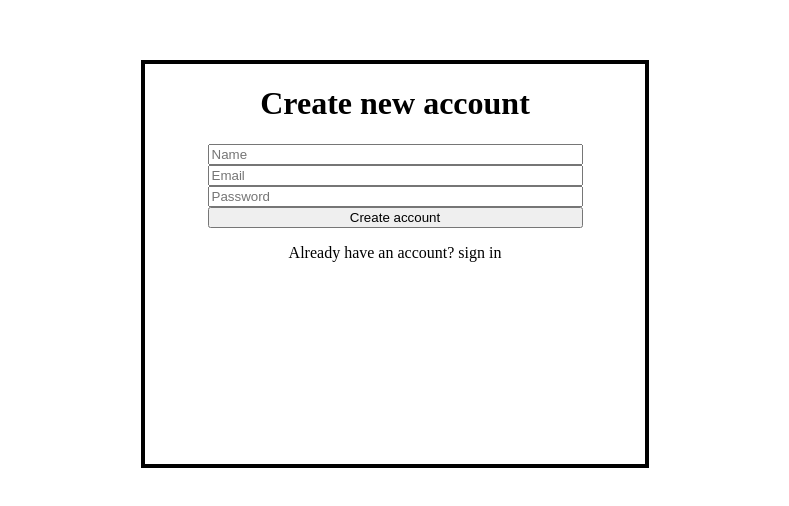
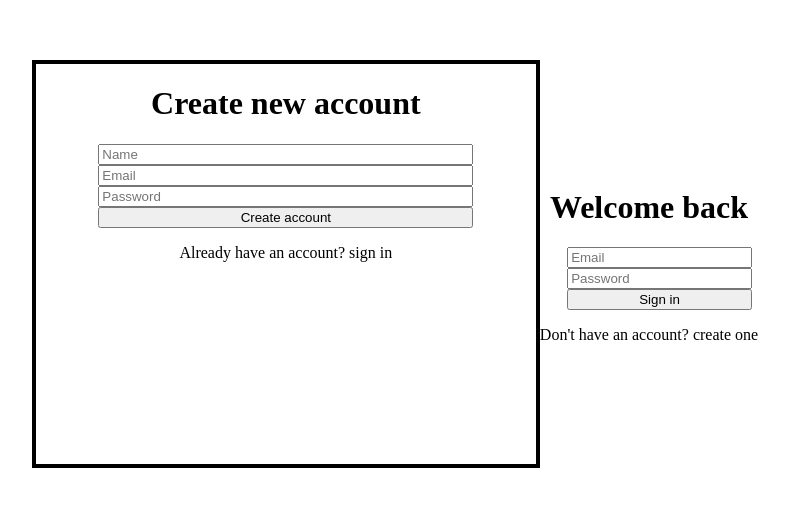
Before and after one commit to taine-rasmussen/Project-manager, a React (Create React App) app: page / in a window 1280 px wide. Shown: the part 144-650 px from the top of the page, without its empty margins (253-1042 px from the left). Built offline with nearby package versions, Linux system fonts and the light colour scheme.

Commit message:
built form for both account creation and user sign in

```diff
--- a/src/Components/Login/ExistingUser.jsx
+++ b/src/Components/Login/ExistingUser.jsx
@@ -3,7 +3,25 @@ import React from 'react'
 const ExistingUser = () => {
    return (
       <div>
-
+         <div className="user-form-container">
+            <div className='user-header'>
+               <h1>Welcome back</h1>
+            </div>
+            <form className='user-form'>
+               <input
+                  type="email"
+                  placeholder='Email'
+               />
+               <input
+                  type="password"
+                  placeholder='Password'
+               />
+               <button>Sign in</button>
+            </form>
+            <div className="form-footer">
+               <p>Don't have an account? <span>create one</span></p>
+            </div>
+         </div>
       </div>
    )
 }
--- a/src/Components/Login/Login.css
+++ b/src/Components/Login/Login.css
@@ -6,25 +6,25 @@
   align-items: center;
 }
 
-.newuser-container {
+.user-container {
   border: 4px solid #000;
   height: 400px;
   width: 500px;
 }
 
-.newuser-header {
+.user-header {
   width: 100%;
   display: flex;
   justify-content: center;
 }
 
-.newuser-form-container {
+.user-form-container {
   display: flex;
   flex-direction: column;
   align-items: center;
 }
 
-.newuser-form {
+.user-form {
   display: flex;
   flex-wrap: wrap;
   flex-direction: column;
--- a/src/Components/Login/Login.jsx
+++ b/src/Components/Login/Login.jsx
@@ -9,6 +9,7 @@ const Login = () => {
    return (
       <div className="login-container">
          <NewUser />
+         <ExistingUser />
       </div>
    )
 }
--- a/src/Components/Login/NewUser.jsx
+++ b/src/Components/Login/NewUser.jsx
@@ -1,13 +1,16 @@
 import React from 'react'
 
 const NewUser = () => {
+
+
+
    return (
-      <div className="newuser-container">
-         <div className="newuser-form-container">
-            <div className='newuser-header'>
+      <div className="user-container">
+         <div className="user-form-container">
+            <div className='user-header'>
                <h1>Create new account</h1>
             </div>
-            <form className='newuser-form'>
+            <form className='user-form'>
                <input
                   type="text"
                   placeholder='Name'
```
